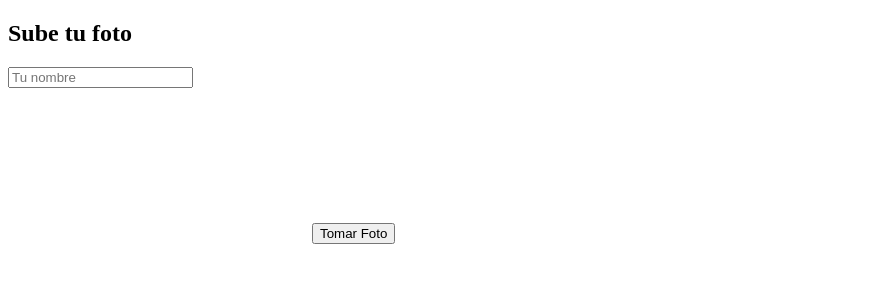
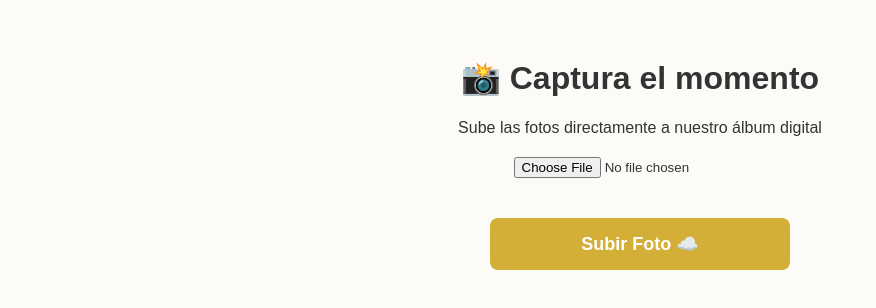
Before and after one commit to jmunozmdev-ai/WebFotos, a website: page public/index.html in a window 1280 px wide. Shown: the whole page, without its empty margins (0-876 px from the left). Drawn offline with Linux system fonts and the light colour scheme.

Commit message:
arreglo boton tomar foto

```diff
--- a/public/index.html
+++ b/public/index.html
@@ -3,22 +3,54 @@
 <head>
     <meta charset="UTF-8">
     <meta name="viewport" content="width=device-width, initial-scale=1.0">
-    <title>Captura de Fotos</title>
-    <link rel="stylesheet" href="style.css">
+    <title>Fotos de la Boda</title>
+    <style>
+        /* Unos estilos básicos para que se vea ordenado en el celular */
+        body {
+            font-family: Arial, sans-serif;
+            text-align: center;
+            padding: 30px 15px;
+            background-color: #fdfbf7; /* Un color cremita */
+            color: #333;
+        }
+        .boton-subir {
+            background-color: #d4af37; /* Color dorado */
+            color: white;
+            padding: 15px 25px;
+            border: none;
+            border-radius: 8px;
+            font-size: 18px;
+            font-weight: bold;
+            cursor: pointer;
+            margin-top: 20px;
+            width: 100%;
+            max-width: 300px;
+        }
+        .input-foto {
+            margin: 20px auto;
+            display: block;
+        }
+    </style>
 </head>
 <body>
-    <div class="container">
-        <h2>Sube tu foto</h2>
-        <input type="text" id="userName" placeholder="Tu nombre" required>
 
-        <div id="camera-container">
-            <video id="video" autoplay playsinline></video>
-            <button id="capture-btn">Tomar Foto</button>
-        </div>
+    <h1>📸 Captura el momento</h1>
+    <p>Sube las fotos directamente a nuestro álbum digital</p>
 
-        <canvas id="canvas" style="display:none;"></canvas>
-        <div id="status"></div>
-    </div>
-    <script src="script.js"></script>
+    <form action="/upload" method="POST" enctype="multipart/form-data">
+
+        <input
+            type="file"
+            accept="image/*"
+            capture="environment"
+            name="photo"
+            id="photo"
+            class="input-foto"
+            required
+        >
+
+        <button type="submit" class="boton-subir">Subir Foto ☁️</button>
+    </form>
+
 </body>
 </html>
```
